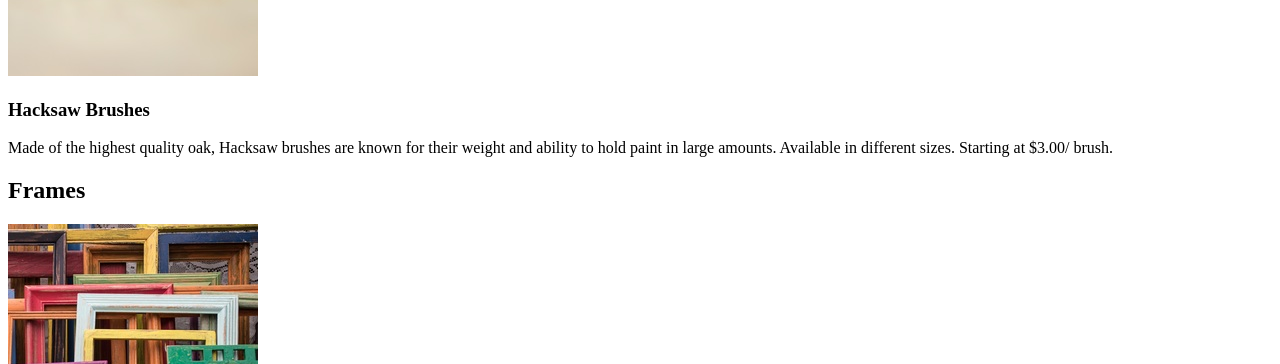
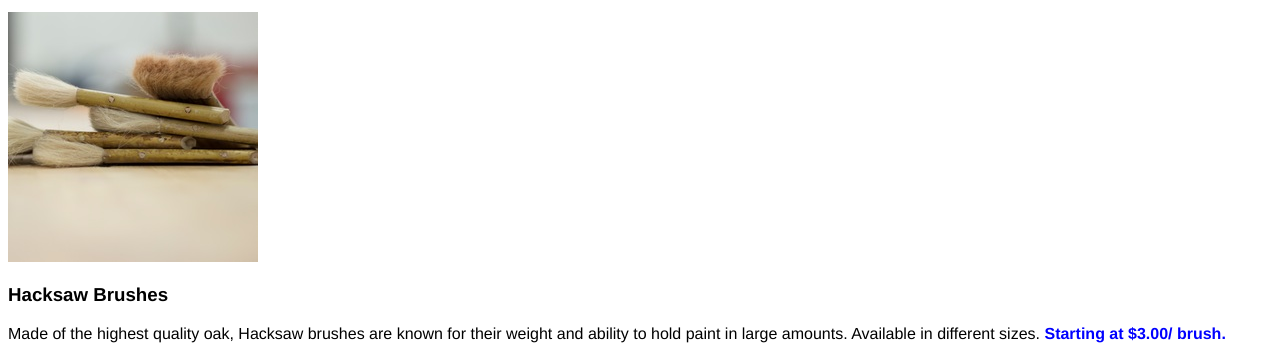
Before and after one commit to Balrajsingh02/Dasmoto-s-Arts-Crafts, a plain HTML site: page index.html in a window 1280 px wide. Shown: the part 301-665 px from the top of the page. Drawn offline with Linux system fonts and the light colour scheme; files that its build step writes are made by us from their sources; the site is published under a folder, as on GitHub Pages, so addresses that start at the root find nothing.

Commit message:
Update index.html

```diff
--- a/index.html
+++ b/index.html
@@ -2,7 +2,7 @@
 <html>
     <head>
         <title>Dasmoto's Arts & Crafts</title>
-        <link rel="stylesheet" type="text/css" href="/css/index.css">
+        <link rel="stylesheet" type="text/css" href="index.css">
     </head>
     <body>
         <header class="container">
```
